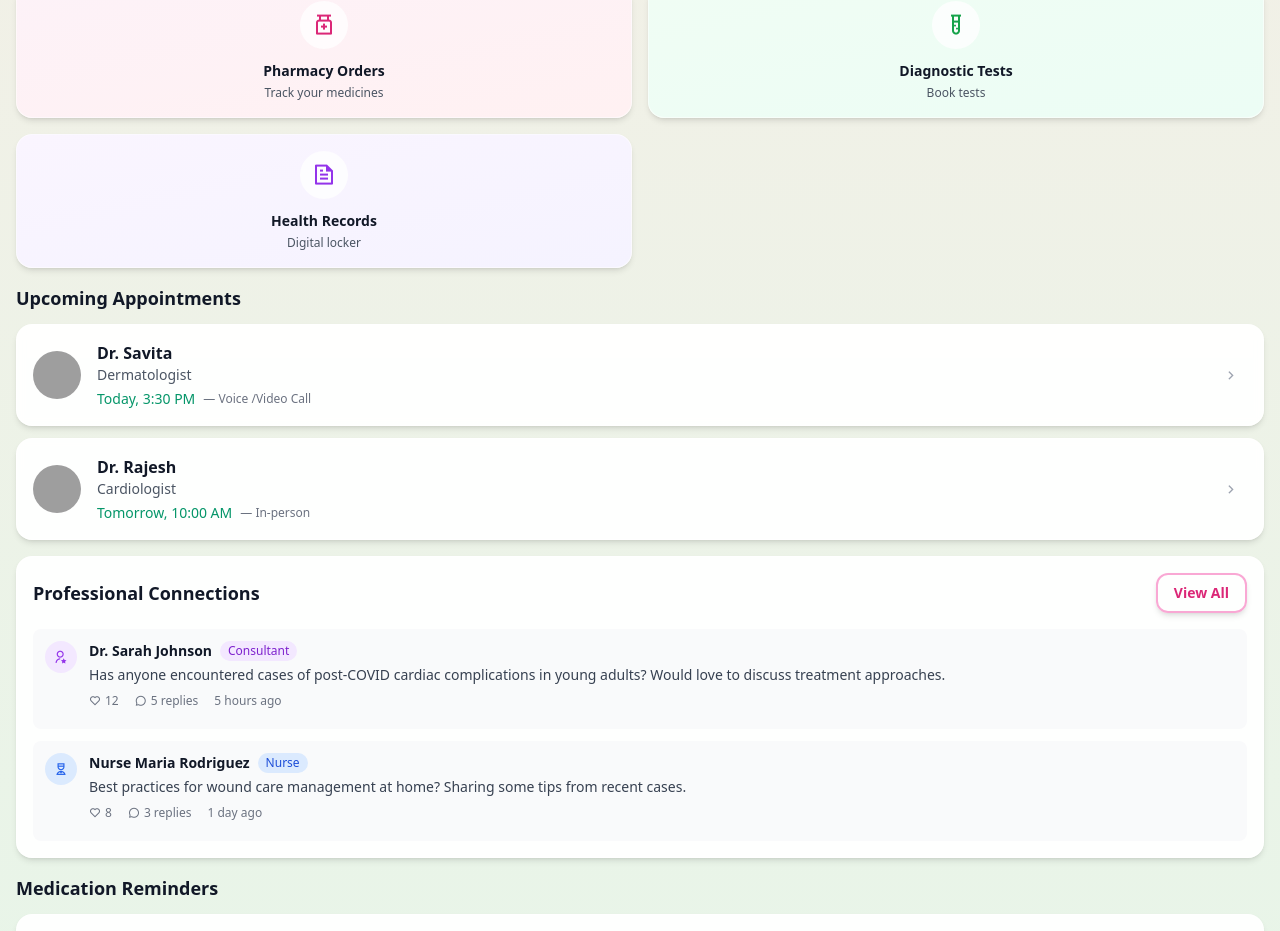
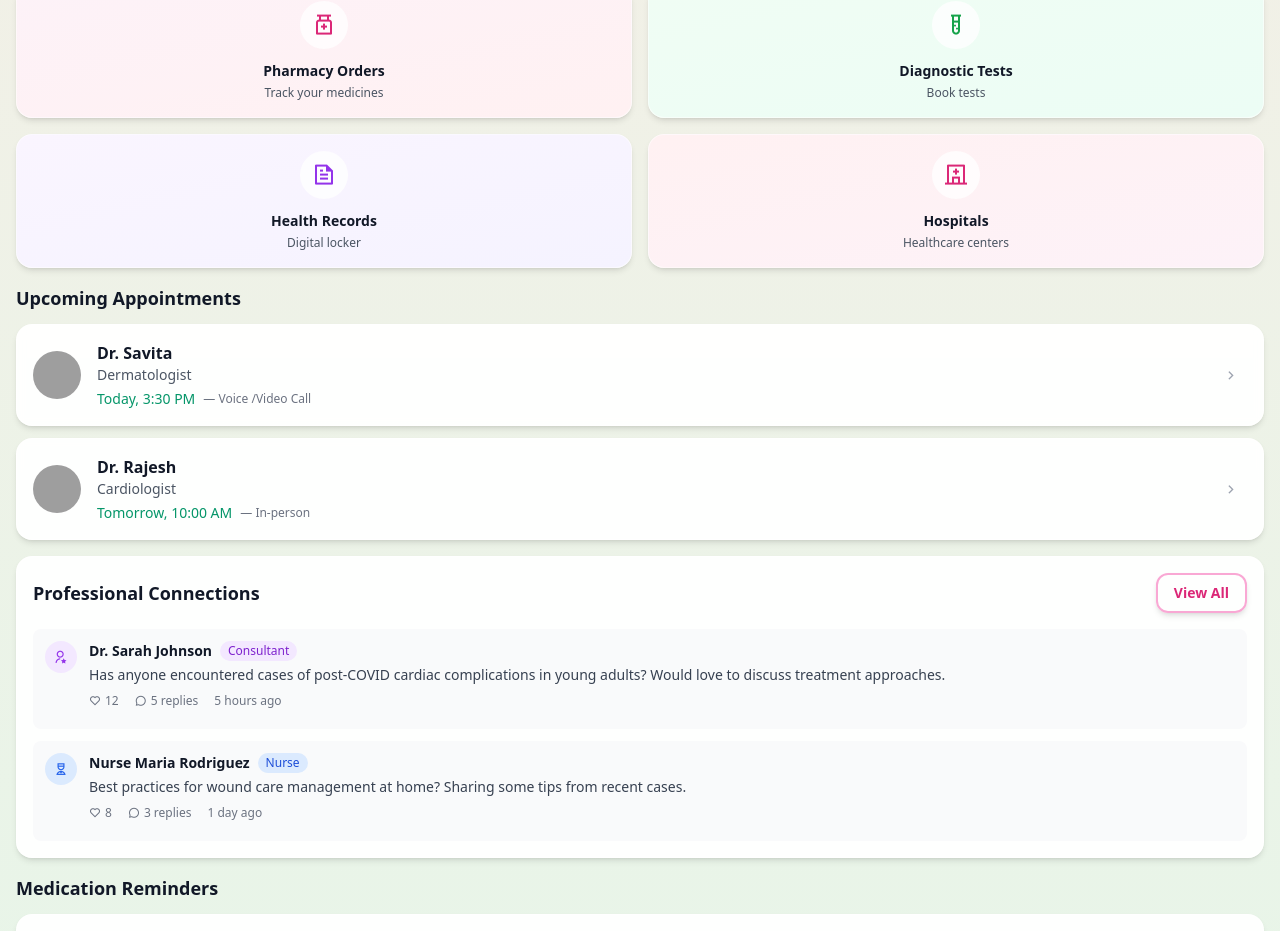
Before and after one commit to mahinbs/Health-Home, a React (Vite) app: page / in a window 1280 px wide. Shown: the part 1580-2511 px from the top of the page. Built offline with nearby package versions, Linux system fonts and the light colour scheme; grey boxes are pictures that could not be loaded.

Commit message:
add health card in home page

```diff
--- a/src/pages/home/components/QuickAccessCards.tsx
+++ b/src/pages/home/components/QuickAccessCards.tsx
@@ -55,6 +55,16 @@ export default function QuickAccessCards() {
       iconColor: 'text-purple-600',
       borderColor: 'border-purple-100',
       path: '/records'
+    },
+    {
+      id: 'hospitals',
+      title: 'Hospitals',
+      description: 'Healthcare centers',
+      icon: 'ri-hospital-line',
+      color: 'from-rose-50 to-pink-50',
+      iconColor: 'text-pink-600',
+      borderColor: 'border-pink-100',
+      path: '/consult'
     }
   ];
 
```
